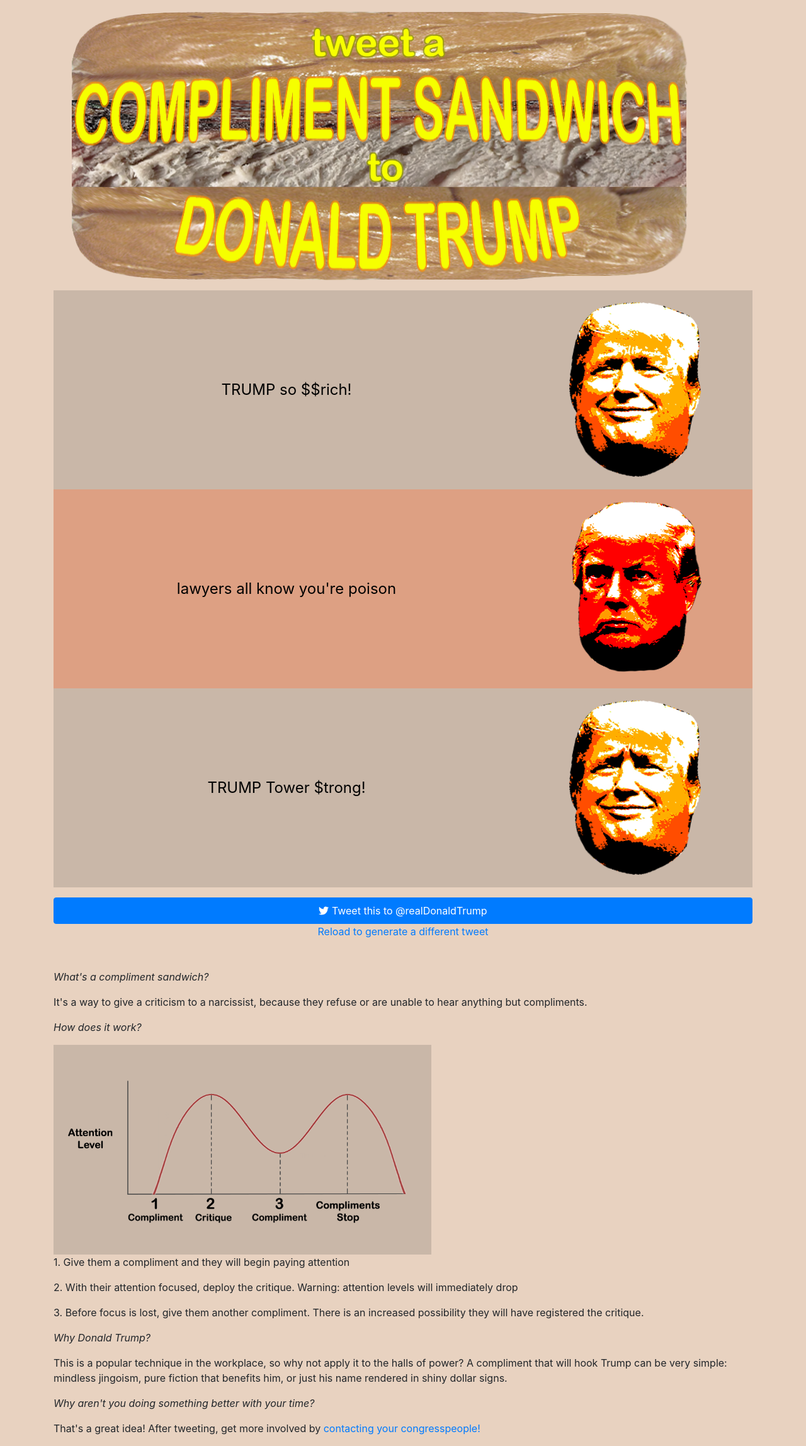
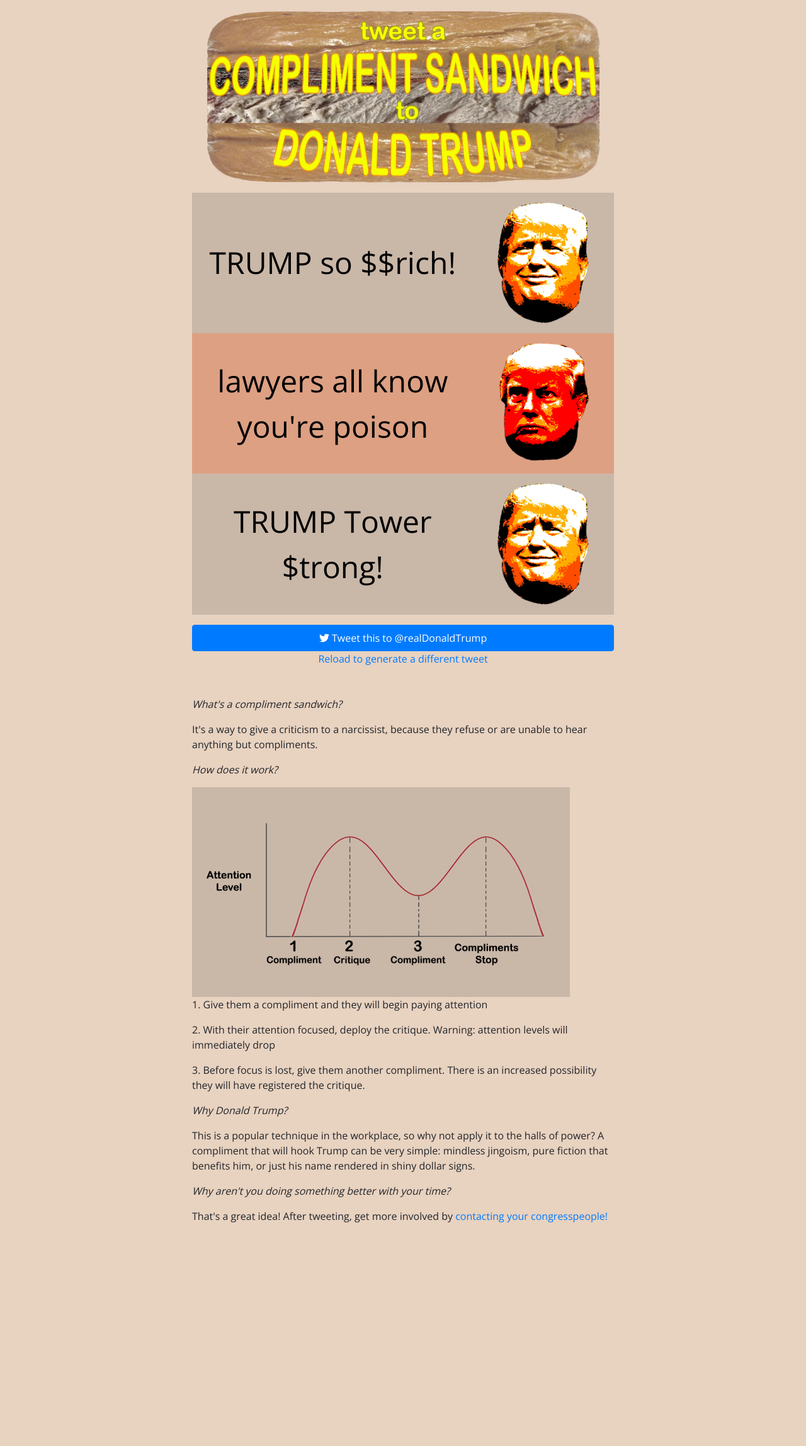
Before and after one commit to aglines/trumpcomplimentsandwich, a Flask app: page / in a window 1280 px wide. Shown: the whole page at 63% size. After the commit the page ends 1941 px from the top, so only its background shows below. Run offline with Flask 2, Linux system fonts and the light colour scheme; some libraries are stand-ins or nearby versions.

Commit message:
add font family; add media queries for responsive text

```diff
--- a/app/__init__.py
+++ b/app/__init__.py
@@ -1,12 +1,12 @@
 from flask import Flask, render_template
 from random import randint
 import re
-
 
 # Initialize application
 app = Flask(__name__)
 
 @app.route('/')
+
 def tweet():
     tweetIntro = assembleIntro()
     tweetMid = assembleMid()
--- a/app/templates/index.html
+++ b/app/templates/index.html
@@ -5,11 +5,24 @@
      <meta name="viewport" content="width=device-width, initial-scale=1, shrink-to-fit=no">
      <!-- Bootstrap CSS -->
      <link rel="stylesheet" href="https://maxcdn.bootstrapcdn.com/bootstrap/4.0.0/css/bootstrap.min.css" integrity="sha384-Gn5384xqQ1aoWXA+058RXPxPg6fy4IWvTNh0E263XmFcJlSAwiGgFAW/dAiS6JXm" crossorigin="anonymous">
+    <link href="https://fonts.googleapis.com/css?family=Open+Sans" rel="stylesheet">
   <title>Trump Compliment Sandwich</title>
 
 <style>
+
+@media screen and (min-width:800px) {
+  .tweet1, .tweet2 {
+    font-size:3rem !important;
+  }
+  .container {
+    max-width: 700px;
+  }
+}
+
+
 body{
-  background-color:#e8d2c0
+  background-color:#e8d2c0;
+  font-family: 'Open Sans', sans-serif;
 }
 .tweet1 {
   font-size:1.5rem;
```
Also changed, not shown: 1 other file.
